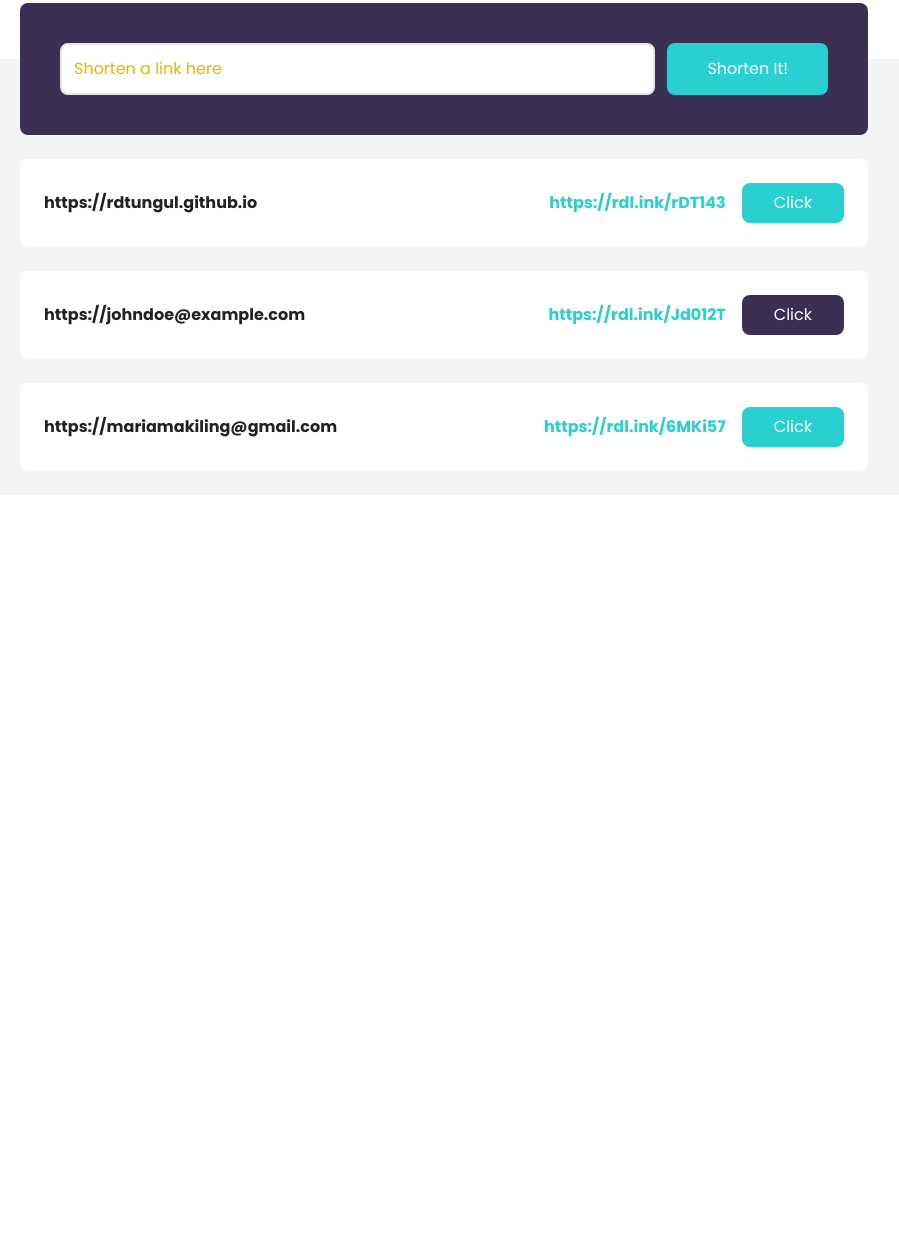
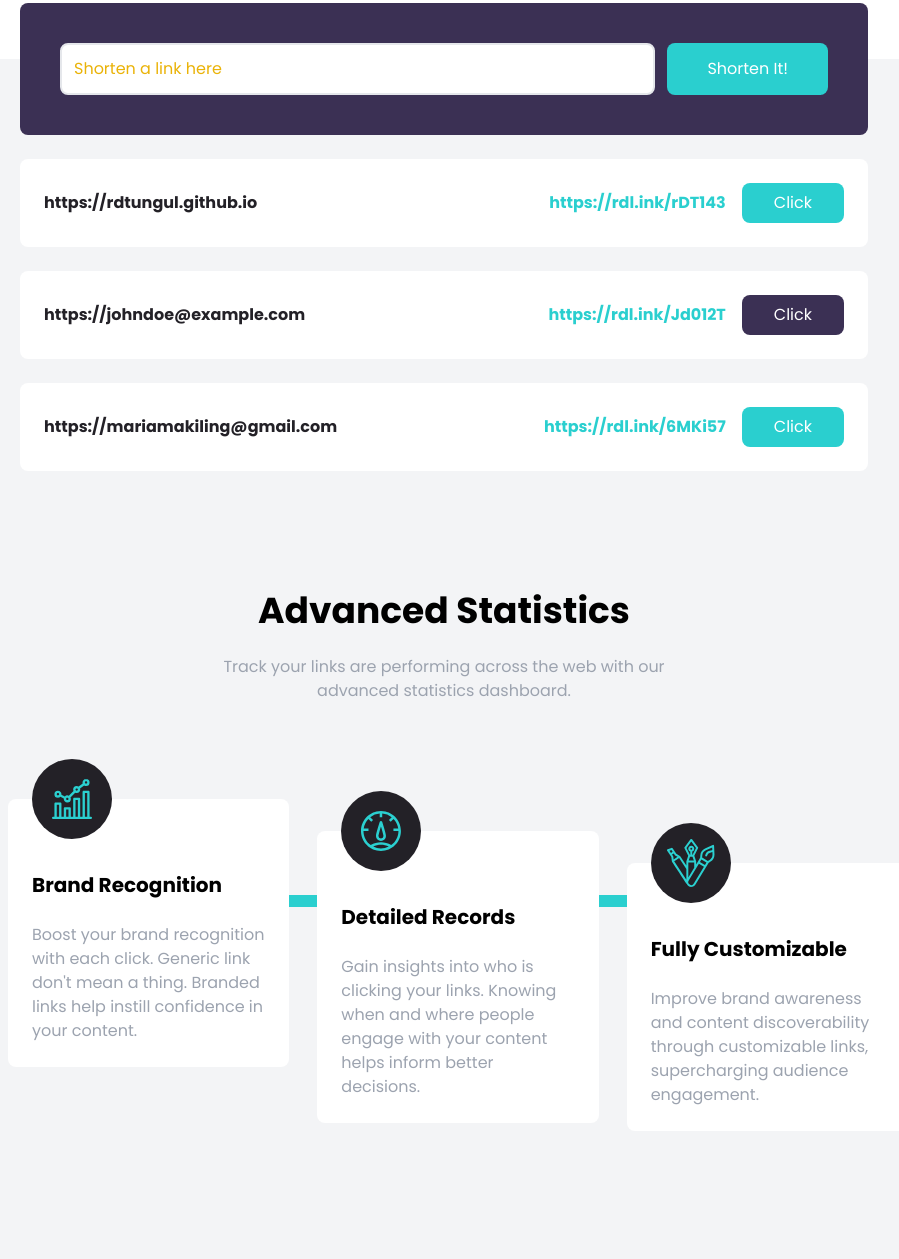
Before and after one commit to rdtungul/tailwind-shortly, a website: page index.html in a window 1280 px wide. Shown: the part 713-1972 px from the top of the page, without its empty margins (196-1095 px from the left). Before the commit the page ends 1208 px from the top, so only its background shows below. Drawn offline with Linux system fonts and the light colour scheme.

Commit message:
feature boxes

```diff
--- a/index.html
+++ b/index.html
@@ -177,6 +177,105 @@
         </div>
       </div>
     </section>
+
+    <!-- STATS SECTION -->
+    <section id="stats" class="py-24 bg-gray-100">
+      <div class="container px-3 mx-auto">
+        <h2 class="mb-6 text-4xl font-bold text-center">Advanced Statistics</h2>
+        <p class="max-w-xs mx-auto text-center text-gray-400 md:max-w-md">
+          Track your links are performing across the web with our advanced
+          statistics dashboard.
+        </p>
+      </div>
+    </section>
+
+    <!-- FEATURE SECTION -->
+    <section id="features" class="pb-32 bg-gray-100">
+      <div
+        class="container relative flex flex-col items-start px-6 mx-auto md:flex-row md:space-x-7"
+      >
+        <!-- Horizontal Lines -->
+        <div
+          class="absolute hidden w-10/12 h-3 top-24 left-16 bg-cyan md:block"
+        ></div>
+
+        <!-- Vertical Line -->
+        <div class="absolute w-2 h-full -ml-1 bg-cyan md:hidden left-1/2"></div>
+
+        <!-- Box 1 -->
+        <div
+          class="relative flex flex-col p-6 space-y-6 bg-white rounded-lg md:w-1/3"
+        >
+          <!-- Image Position -->
+          <div class="absolute -ml-10 -top-10 md:left-16 left-1/2">
+            <!-- Image Container for background & center -->
+            <div
+              class="flex items-center justify-center w-20 h-20 p-4 rounded-full bg-veryDarkViolet"
+            >
+              <img src="images/icon-brand-recognition.svg" alt="" />
+            </div>
+          </div>
+          <h5
+            class="pt-6 text-xl font-bold text-center capitalize md:text-left"
+          >
+            Brand Recognition
+          </h5>
+          <p class="text-center text-gray-400 md:text-left">
+            Boost your brand recognition with each click. Generic link don't
+            mean a thing. Branded links help instill confidence in your content.
+          </p>
+        </div>
+
+        <!-- Box 2 -->
+        <div
+          class="relative flex flex-col p-6 mt-24 space-y-6 bg-white rounded-lg md:mt-8 md:w-1/3"
+        >
+          <!-- Image Position -->
+          <div class="absolute -ml-10 -top-10 md:left-16 left-1/2">
+            <!-- Image Container for background & center -->
+            <div
+              class="flex items-center justify-center w-20 h-20 p-4 rounded-full bg-veryDarkViolet"
+            >
+              <img src="images/icon-detailed-records.svg" alt="" />
+            </div>
+          </div>
+          <h5
+            class="pt-6 text-xl font-bold text-center capitalize md:text-left"
+          >
+            Detailed Records
+          </h5>
+          <p class="text-center text-gray-400 md:text-left">
+            Gain insights into who is clicking your links. Knowing when and
+            where people engage with your content helps inform better decisions.
+          </p>
+        </div>
+
+        <!-- Box 3 -->
+        <div
+          class="relative flex flex-col p-6 mt-24 space-y-6 bg-white rounded-lg md:mt-16 md:w-1/3"
+        >
+          <!-- Image Position -->
+          <div class="absolute -ml-10 -top-10 md:left-16 left-1/2">
+            <!-- Image Container for background & center -->
+            <div
+              class="flex items-center justify-center w-20 h-20 p-4 rounded-full bg-veryDarkViolet"
+            >
+              <img src="images/icon-fully-customizable.svg" alt="" />
+            </div>
+          </div>
+          <h5
+            class="pt-6 text-xl font-bold text-center capitalize md:text-left"
+          >
+            Fully Customizable
+          </h5>
+          <p class="text-center text-gray-400 md:text-left">
+            Improve brand awareness and content discoverability through
+            customizable links, supercharging audience engagement.
+          </p>
+        </div>
+      </div>
+    </section>
+
     <script src="js/index.js" defer></script>
   </body>
 </html>
--- a/input.css
+++ b/input.css
@@ -3,9 +3,6 @@
 @tailwind utilities;
 @layer base {
   /* heading 5 style */
-  h5 {
-    @apply absolute px-6 duration-200 w-52 bottom-4 md:bottom-8 md:px-10 group-hover:scale-110 group-hover:text-black;
-  }
 }
 @layer components {
   .align-items-center {
```
Also changed, not shown: css/style.css.
